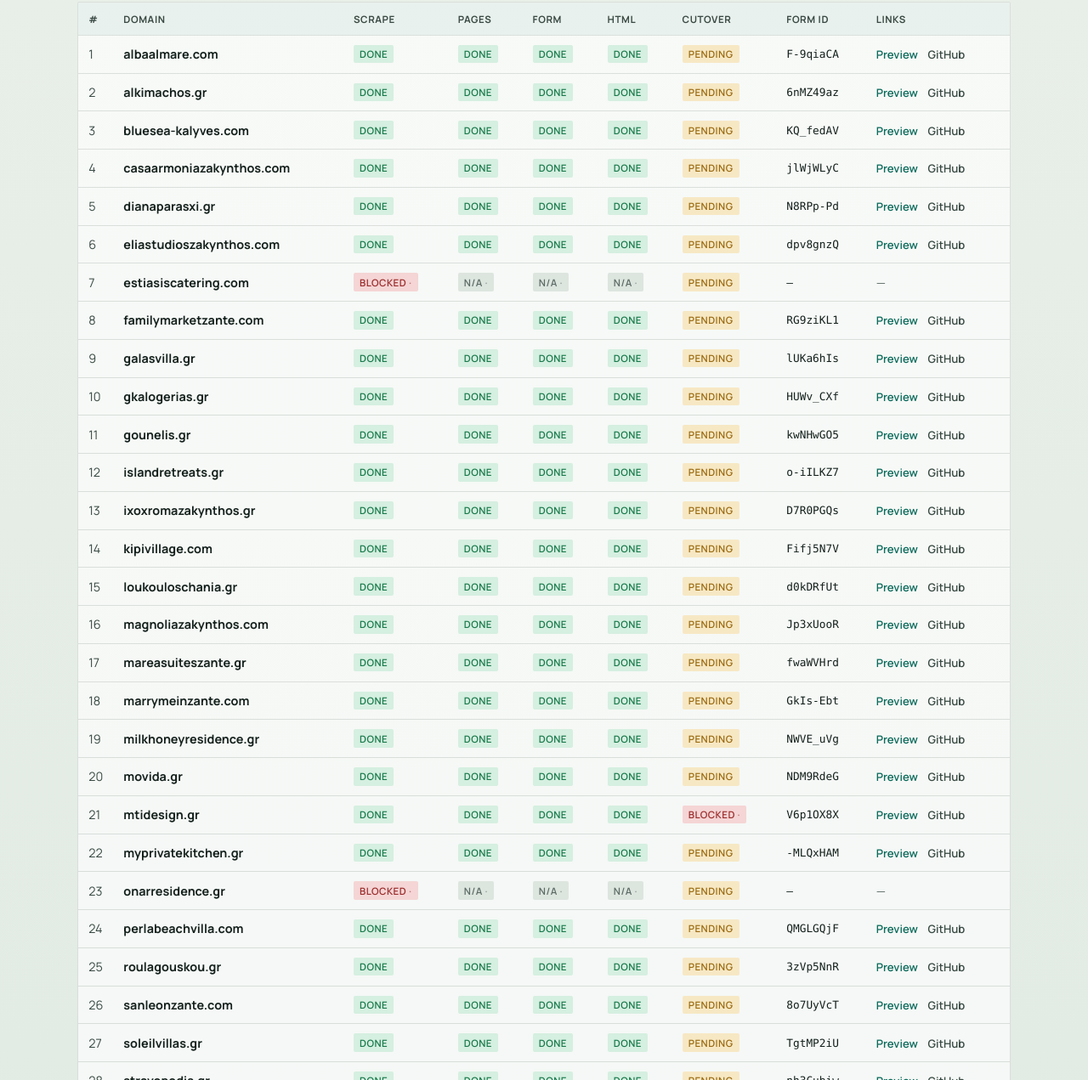
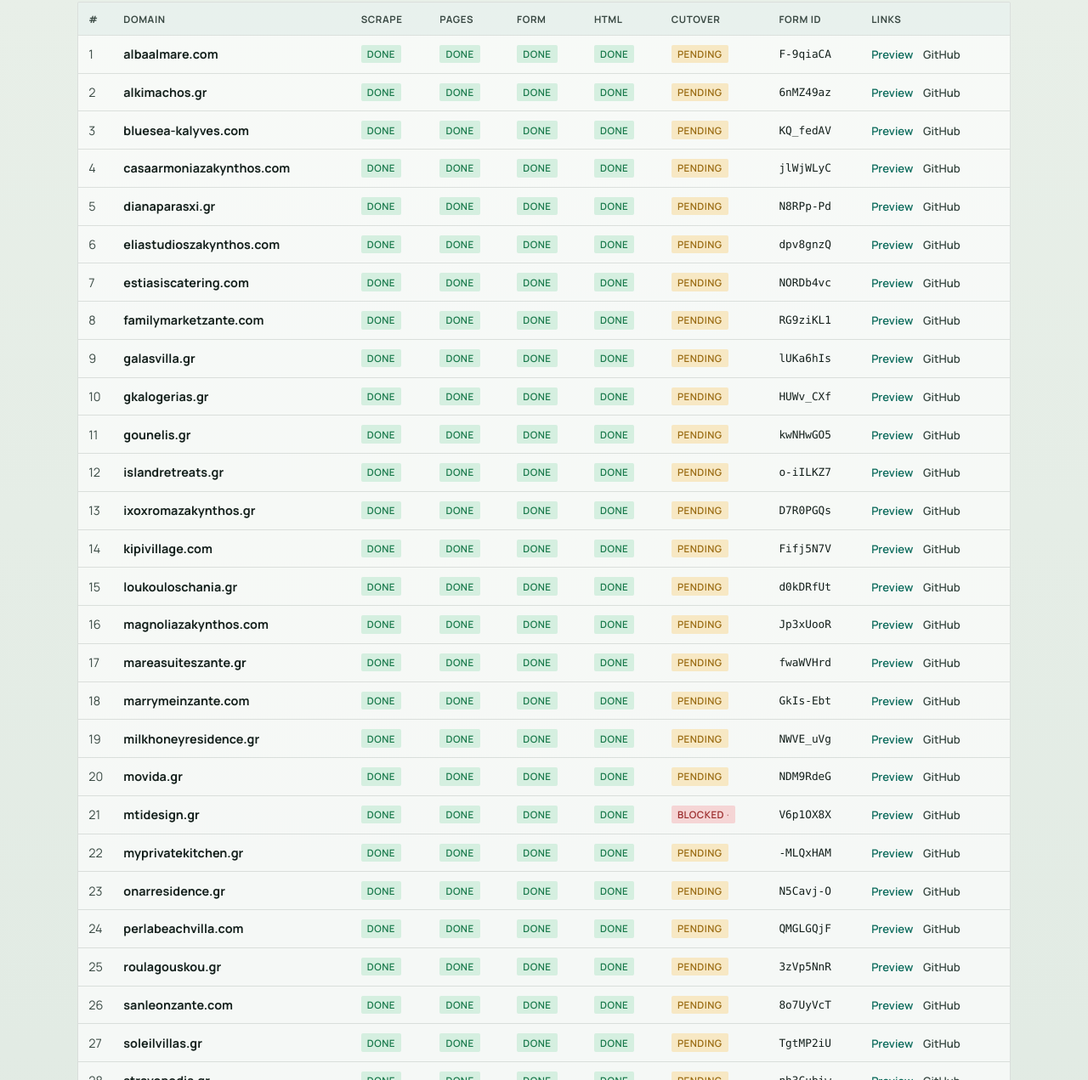
Before and after one commit to webcorpg/migration-progress, a plain HTML site: page index.html in a window 1280 px wide. Shown: the part 1265-2536 px from the top of the page at 85% size. Drawn offline with Linux system fonts and the light colour scheme.

Commit message:
Update migration progress 2026-09-28T16:35Z

```diff
--- a/index.html
+++ b/index.html
@@ -274,7 +274,7 @@
         scrape, GitHub, Pages, forms, and DNS.
       </p>
       <a class="cta" href="#sites">View all sites ↓</a>
-      <p class="meta">Updated 2026-09-28 16:19 UTC · From mail: forms@webcorp.gr</p>
+      <p class="meta">Updated 2026-09-28 16:35 UTC · From mail: forms@webcorp.gr</p>
     </div>
   </header>
 
@@ -282,11 +282,11 @@
     <h2 id="pipeline-title">Pipeline</h2>
     <p class="section-lede">Counts across 37 domains in the migration list.</p>
     <div class="pipeline">
-      <div class="stat"><b>35</b><span>Scraped</span></div>
-      <div class="stat"><b>35</b><span>CF Pages</span></div>
+      <div class="stat"><b>37</b><span>Scraped</span></div>
+      <div class="stat"><b>37</b><span>CF Pages</span></div>
       <div class="stat"><b>36</b><span>CF DNS zones</span></div>
-      <div class="stat"><b>35</b><span>Forms created</span></div>
-      <div class="stat"><b>35</b><span>Forms in HTML</span></div>
+      <div class="stat"><b>37</b><span>Forms created</span></div>
+      <div class="stat"><b>37</b><span>Forms in HTML</span></div>
       <div class="stat"><b>0</b><span>DNS cutover</span></div>
     </div>
   </section>
@@ -383,13 +383,13 @@
             <tr>
               <td class="num">7</td>
               <td class="domain"><strong>estiasiscatering.com</strong></td>
-              <td><details class="why"><summary class="badge badge-blocked" title="unreachable HTTP 403">blocked</summary><p class="why-body">unreachable HTTP 403</p></details></td>
-              <td><details class="why"><summary class="badge badge-n-a" title="No CF Pages project — scrape blocked (unreachable HTTP 403)">n/a</summary><p class="why-body">No CF Pages project — scrape blocked (unreachable HTTP 403)</p></details></td>
-              <td><details class="why"><summary class="badge badge-n-a" title="No site scrape — forms not applicable (unreachable HTTP 403)">n/a</summary><p class="why-body">No site scrape — forms not applicable (unreachable HTTP 403)</p></details></td>
-              <td><details class="why"><summary class="badge badge-n-a" title="No site scrape — forms not applicable (unreachable HTTP 403)">n/a</summary><p class="why-body">No site scrape — forms not applicable (unreachable HTTP 403)</p></details></td>
+              <td><span class="badge badge-done">done</span></td>
+              <td><span class="badge badge-done">done</span></td>
+              <td><span class="badge badge-done">done</span></td>
+              <td><span class="badge badge-done">done</span></td>
               <td><span class="badge badge-pending">pending</span></td>
-              <td class="mono">—</td>
-              <td class="actions"><span class="muted">—</span> </td>
+              <td class="mono">NORDb4vc</td>
+              <td class="actions"><a class="preview" href="https://estiasiscatering-com.pages.dev" target="_blank" rel="noopener">Preview</a> <a class="gh" href="https://github.com/webcorpg/estiasiscatering.com" target="_blank" rel="noopener">GitHub</a></td>
             </tr>
             <tr>
               <td class="num">8</td>
@@ -559,13 +559,13 @@
             <tr>
               <td class="num">23</td>
               <td class="domain"><strong>onarresidence.gr</strong></td>
-              <td><details class="why"><summary class="badge badge-blocked" title="unreachable HTTP 500">blocked</summary><p class="why-body">unreachable HTTP 500</p></details></td>
-              <td><details class="why"><summary class="badge badge-n-a" title="No CF Pages project — scrape blocked (unreachable HTTP 500)">n/a</summary><p class="why-body">No CF Pages project — scrape blocked (unreachable HTTP 500)</p></details></td>
-              <td><details class="why"><summary class="badge badge-n-a" title="No site scrape — forms not applicable (unreachable HTTP 500)">n/a</summary><p class="why-body">No site scrape — forms not applicable (unreachable HTTP 500)</p></details></td>
-              <td><details class="why"><summary class="badge badge-n-a" title="No site scrape — forms not applicable (unreachable HTTP 500)">n/a</summary><p class="why-body">No site scrape — forms not applicable (unreachable HTTP 500)</p></details></td>
+              <td><span class="badge badge-done">done</span></td>
+              <td><span class="badge badge-done">done</span></td>
+              <td><span class="badge badge-done">done</span></td>
+              <td><span class="badge badge-done">done</span></td>
               <td><span class="badge badge-pending">pending</span></td>
-              <td class="mono">—</td>
-              <td class="actions"><span class="muted">—</span> </td>
+              <td class="mono">N5Cavj-O</td>
+              <td class="actions"><a class="preview" href="https://onarresidence-gr.pages.dev" target="_blank" rel="noopener">Preview</a> <a class="gh" href="https://github.com/webcorpg/onarresidence.gr" target="_blank" rel="noopener">GitHub</a></td>
             </tr>
             <tr>
               <td class="num">24</td>
```
